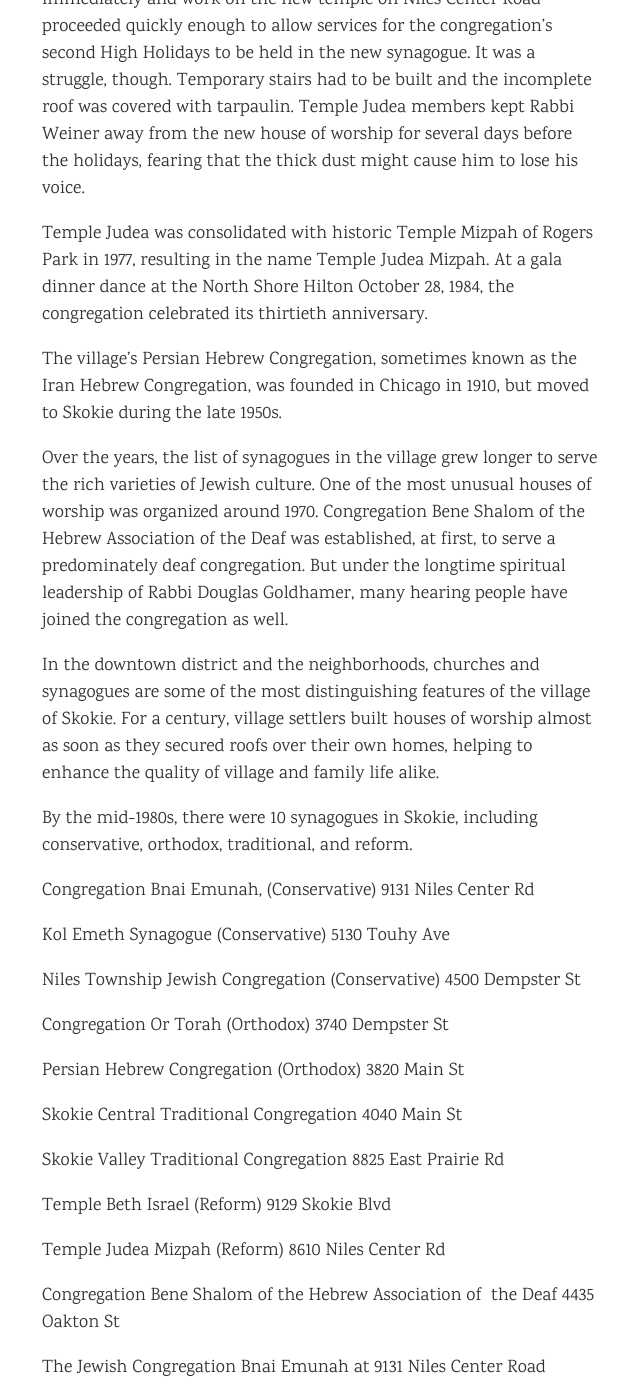
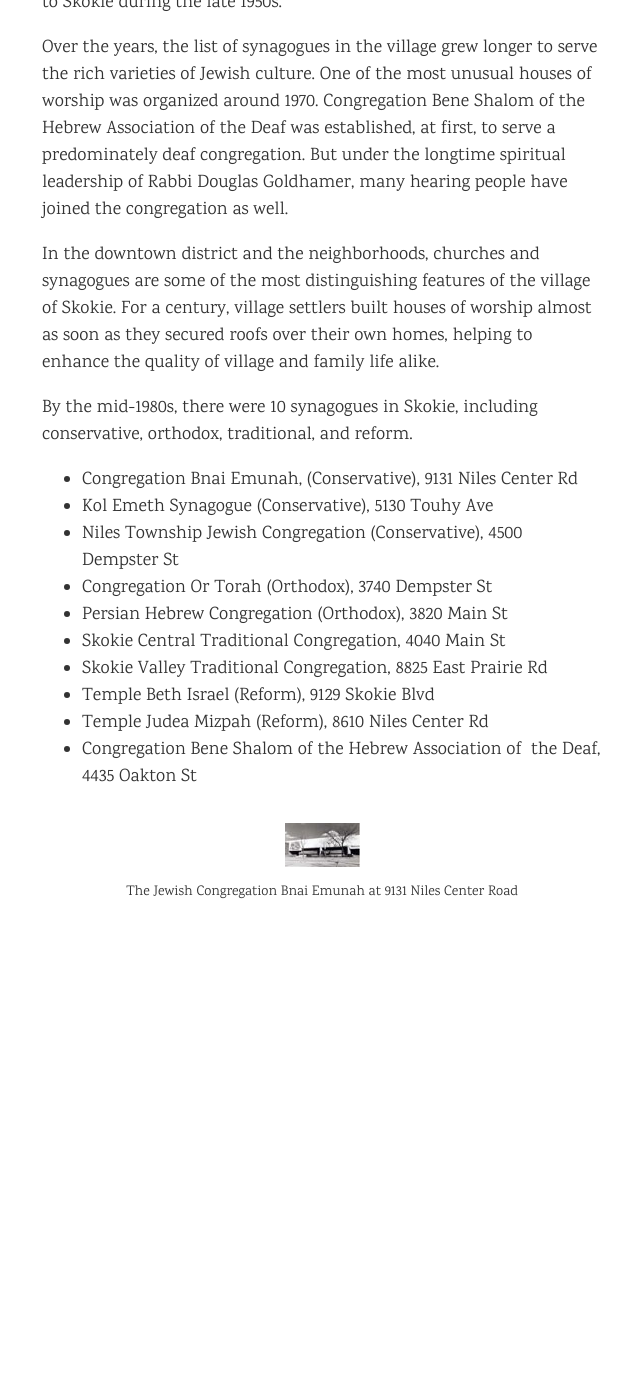
Before and after one commit to skokielibrary/skokiecentennial, a Jekyll site: the page built from _chapters/8.markdown, in a window 1280 px wide and 1400 px high, scrolled down 12149 px. Shown: the whole window, without its empty margins (318-958 px from the left). Built offline with Jekyll 4.4.1, drawn with Linux system fonts in a browser that asks for light colours; after the commit the page ends 13098 px from its top, so only the background shows below that.

Commit message:
Update 8.markdown

```diff
--- a/_chapters/8.markdown
+++ b/_chapters/8.markdown
@@ -13,6 +12,7 @@
 By the middle 1980s, the village of Skokie had 12 Protestant churches representing all the major Protestant denominations; 10 Jewish congregations, in-eluding traditional, orthodox, conservative, and reformed; and three Roman Catholic churches. This wealth of spiritual resources took more than a century to create.
 
 ## German Pioneer Heritage
+
 In the early 1860s, most of the German Catholics who had settled within the present-day boundaries of Skokie walked or rode in buckboards to St. Joseph’s Church in Gross Point (Wilmette) to attend mass. At the time, the limited development in the area necessitated that St. Joseph’s serve a wide parish area, extending from Waukegan at the north and southward to Buffalo Grove and Des Plaines.
 
 German Protestants also faced the dilemma of traveling far to attend church services, or attending none at all. At the wedding dinner of George Klehm and Eliza Harms, the groom expressed his dismay that there was no church in the settlement.
@@ -50,6 +50,7 @@
 The two St. Peter’s churches, one Protestant and the other Catholic, are familiar landmarks in the downtown area of the village. Both are fitting testimony to the ecumenical spirit of one of Skokie’s founding fathers.
 
 ## Protestant Diversity
+
 A severe test of strength for the old St. Peter’s German Evangelical Lutheran Church arose little more than a decade after it was organized. Among various members of the congregation, differences began to arise over the conduct of the church’s Sunday School, notably the liberal use of the rod by Reverend Werner, and the overall affiliation with the German Evangelical Synod. With iron-fisted determination, Reverend Werner staunchly opposed those who sought affiliation with one of the American Lutheran Synods, especially the Missouri Synod, some of whose members had approached congregational leaders.
 
 Finally, the leadership of Reverend Werner itself became the greatest issue in the growing feud that culminated during the annual church meeting in the autumn of 1880. In a close vote, it was decided to retain Reverend Werner, but within a month, 27 members of the church resigned. Although Henry Harms and George Klehm sided with the pastor, other influential members of the church, including Ernest Galitz, William Eggert, Henry Rohr, and Christian Langfeldt left, forming a new church enrolled in the Missouri Synod of the Lutheran Church.
@@ -64,10 +65,11 @@
 
 One of the unique facets of St. Paul’s, Skokie’s third oldest church, has been the longevity of its pastors. The church’s first minister, the Reverend Frederick Detzer, served for half a century, from 1881 to 1931. He was succeeded by the Reverend Otto F. Arndt, who served as pastor of St. Paul’s for the next three decades, until 1962. It was under Reverend Arndt’s direction that construction of the new grade school building at St. Paul’s was completed and opened in 1955.
 
-![The original Protestant St. Paul's Lutheran Church, which was dedicated in June 1881 and replaced in 1910 by the present church which is at 7870 Niles Center Road]({{ site.baseurl }}/assets/img/)
+![The original Protestant St. Paul's Lutheran Church, which was dedicated in June 1881 and replaced in 1910 by the present church which is at 7870 Niles Center Road]({{ site.baseurl }}/assets/img/1980017005.jpg)
 *The original Protestant St. Paul's Lutheran Church, which was dedicated in June 1881 and replaced in 1910 by the present church which is at 7870 Niles Center Road*
 
 ## Multiplying Denominations
+
 The earliest English-speaking church in Niles Center did not survive the passing years. For a time starting in the early 1870s, English services were conducted by Methodists in the old Fairview School building. By the turn of the century, the Methodists were gone.
 
 For the first three decades of the 1900s, Niles Center had only three places of worship: the two St. Peter’s churches and St. Paul’s. But during the early 1930s, the number doubled.
@@ -87,6 +89,7 @@
 Although three new churches were organized around 1930, the years of the Depression followed by the war years took their toll, both in terms of the population growth of the village soon to be named Skokie and in the growth of its religious facilities as well. Lincolnwood’s St. John’s Lutheran Church was founded in 1942, the consolidated Lutheran school four years later. But a new church in Skokie was not organized until 1947.
 
 ## Protestant Churches
+
 Carter Westminster Presbyterian, 4950 Pratt Avenue
 
 Central United Methodist, 8237 Kenton Avenue
@@ -120,6 +123,7 @@
 Trinity Lutheran, 3637 Golf Road
 
 ## Postwar Growth
+
 Today’s Carter-Westminster United Presbyterian Church has its roots implanted in the year 1947, when the Carter Memorial Presbyterian Church was organized. The congregation began as a mission project and met in the village pump house. The present sanctuary at Pratt and Lavergne was dedicated in 1952.
 
 On May 3, 1931, the church merged with the Carter Memorial Presbyterian Church, an organization composed largely of Christians of Assyrian background from Chicago.
@@ -133,6 +137,7 @@
 Also in 1951, Reverend Francis J. Trainer oversaw the establishment of St. Lambert’s parish. The first mass was celebrated in the Cleveland school gymnasium in September of that year, and services were held there until the modernistic new church of St. Lambert’s was completed in 1960.
 
 ## Roman Catholic Churches
+
 St. Joan of Arc, 9248 Lawndale Avenue
 
 St. Lambert’s, 8148 Karlov
@@ -149,10 +154,11 @@
 
 North Shore Assembly of God, 9779 Gross Point Road, is the village’s youngest Christian Church. It was founded in June 1964.
 
-![St Joan of Arc Church at 9248 Lawndale Avenue]({{ site.baseurl }}/assets/img/)
+![St Joan of Arc Church at 9248 Lawndale Avenue]({{ site.baseurl }}/assets/img/1980017005.jpg)
 *St Joan of Arc Church at 9248 Lawndale Avenue*
 
 ## Jewish Synagogues
+
 The decades following the end of World War II saw a rapid growth of many suburban areas of Chicago, especially Skokie and Niles Township. During the middle 1950s, more than half of the newcomers to the village were Jewish families. The movement of large numbers of people away from the congestion of Chicago as well as other large American cities soon resulted in a distinct need for religious facilities in Skokie and its surrounding areas to serve people of the Jewish faith.
 
 During 1951, a number of parents began operating a Sunday School for the growing number of Jewish children in the area who had no local source of religious training outside of the home. By mid-January of the following year, the same group sent out a questionnaire to the approximately 150 families in the township known to be of the Jewish faith, asking if any would be interested in organizing a synagogue. The result of an overwhelming response, a meeting was held in April 1952 in the Skokie Village Hall. Harold L. De Love, a village resident, was elected first president of the synagogue and the name Niles Township Jewish Congregation was adopted. The first Jewish service in the history of Niles Township was held May 16, 1952, at Village Hall.
@@ -185,35 +191,16 @@
 
 By the mid-1980s, there were 10 synagogues in Skokie, including conservative, orthodox, traditional, and reform.
 
-Congregation Bnai Emunah, (Conservative)
-9131 Niles Center Rd
+- Congregation Bnai Emunah, (Conservative), 9131 Niles Center Rd
+- Kol Emeth Synagogue (Conservative), 5130 Touhy Ave
+- Niles Township Jewish Congregation (Conservative), 4500 Dempster St
+- Congregation Or Torah (Orthodox), 3740 Dempster St
+- Persian Hebrew Congregation (Orthodox), 3820 Main St
+- Skokie Central Traditional Congregation, 4040 Main St
+- Skokie Valley Traditional Congregation, 8825 East Prairie Rd
+- Temple Beth Israel (Reform), 9129 Skokie Blvd
+- Temple Judea Mizpah (Reform), 8610 Niles Center Rd
+- Congregation Bene Shalom of the Hebrew Association of  the Deaf, 4435 Oakton St
 
-Kol Emeth Synagogue (Conservative)
-5130 Touhy Ave
-
-Niles Township Jewish Congregation (Conservative)
-4500 Dempster St
-
-Congregation Or Torah (Orthodox)
-3740 Dempster St
-
-Persian Hebrew Congregation (Orthodox)
-3820 Main St
-
-Skokie Central Traditional Congregation
-4040 Main St
-
-Skokie Valley Traditional Congregation
-8825 East Prairie Rd
-
-Temple Beth Israel (Reform)
-9129 Skokie Blvd
-
-Temple Judea Mizpah (Reform)
-8610 Niles Center Rd
-
-Congregation Bene Shalom of the Hebrew Association of  the Deaf
-4435 Oakton St
-
-The Jewish Congregation Bnai Emunah at
-9131 Niles Center Road
+![The Jewish Congregation Bnai Emunah at 9131 Niles Center Road]({{ site.baseurl }}/assets/img/1999001089.jpg)
+*The Jewish Congregation Bnai Emunah at 9131 Niles Center Road*
```
Also changed, not shown: other parts of _chapters/8.markdown (+0 -1 lines).
